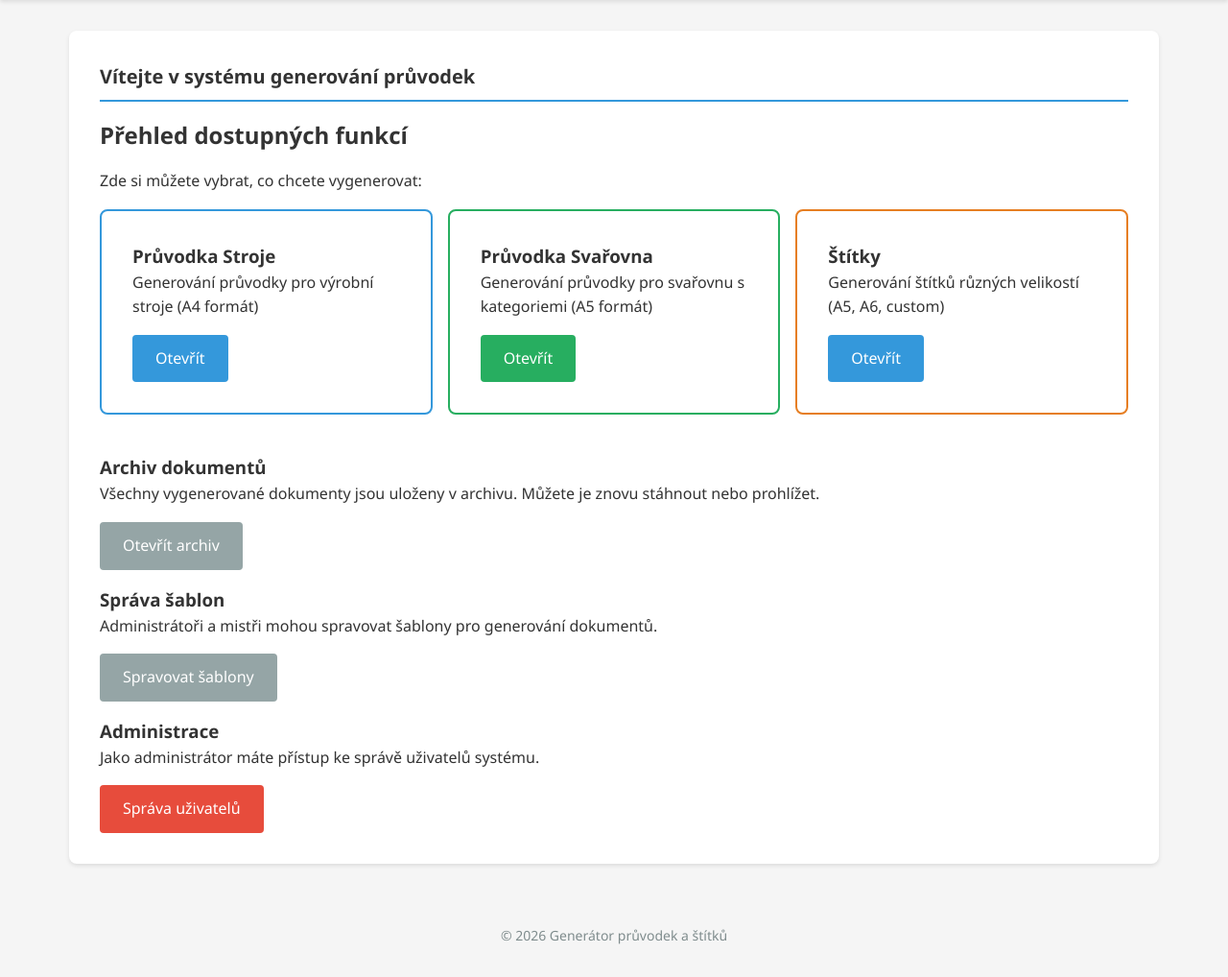
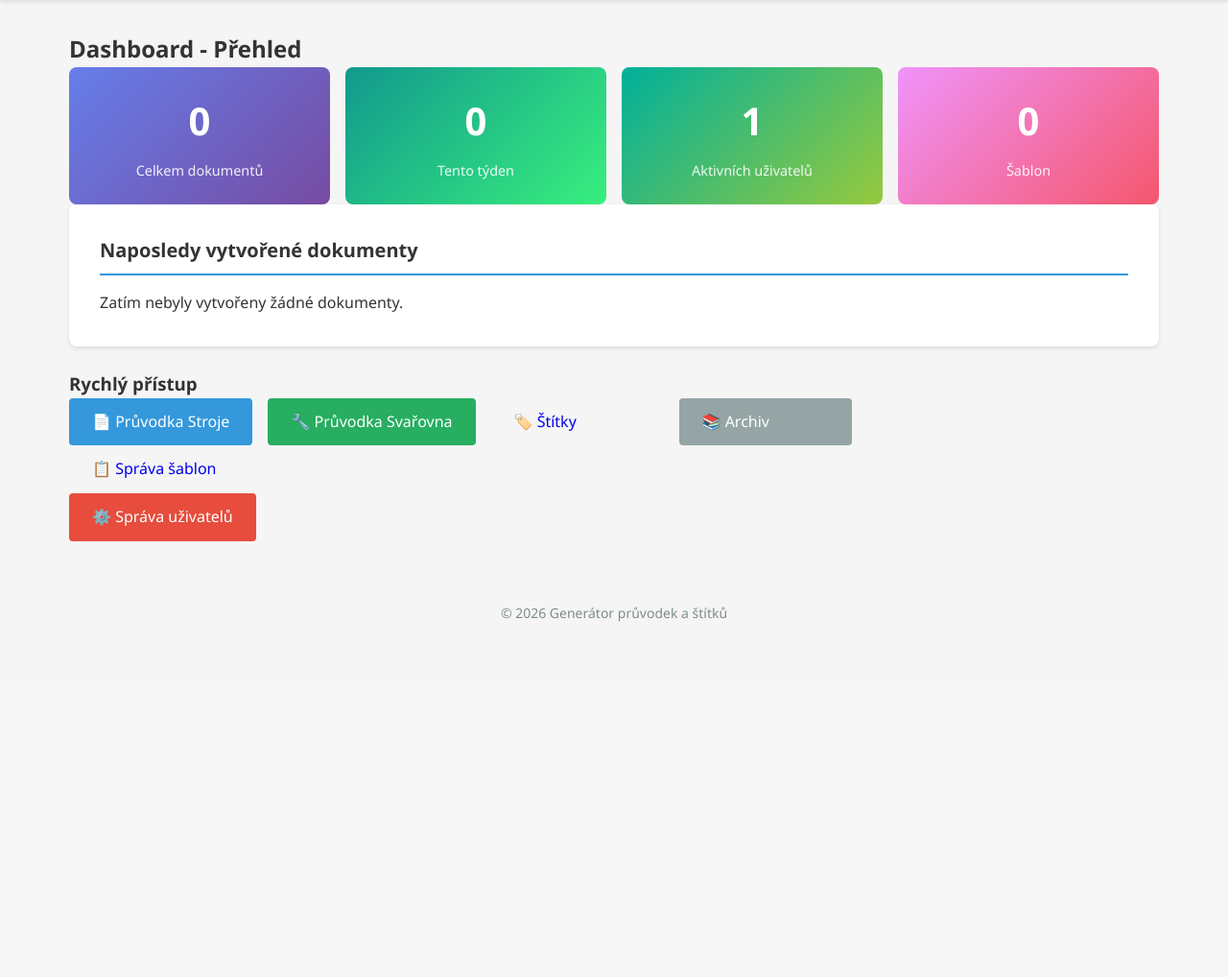
Before and after one commit to admplchmn/pruvodky, a Flask app: page / in a window 1280 px wide. Shown: the part 85-1103 px from the top of the page at 96% size. After the commit the page ends 733 px from the top, so only its background shows below. Run offline with Flask 3, Linux system fonts and the light colour scheme; a user stored in the database is signed in.

Commit message:
Add dashboard with statistics and improved homepage

```diff
--- a/app.py
+++ b/app.py
@@ -50,8 +50,41 @@ def create_app(config_class=Config):
 
     @app.route('/')
     def index():
-        """Hlavní stránka."""
-        return render_template('index.html')
+        """Hlavní stránka s dashboardem."""
+        from models import Document, User, Template
+        from datetime import datetime, timedelta
+
+        if not current_user.is_authenticated:
+            return render_template('index.html', stats=None)
+
+        # Statistiky
+        total_documents = Document.query.count()
+        total_users = User.query.filter_by(is_active=True).count()
+        total_templates = Template.query.count()
+
+        # Dokumenty za posledních 7 dní
+        week_ago = datetime.utcnow() - timedelta(days=7)
+        documents_this_week = Document.query.filter(Document.created_at >= week_ago).count()
+
+        # Dokumenty podle typu
+        doc_types = db.session.query(
+            Document.document_type,
+            db.func.count(Document.id)
+        ).group_by(Document.document_type).all()
+
+        # Poslední dokumenty
+        recent_docs = Document.query.order_by(Document.created_at.desc()).limit(5).all()
+
+        stats = {
+            'total_documents': total_documents,
+            'total_users': total_users,
+            'total_templates': total_templates,
+            'documents_this_week': documents_this_week,
+            'doc_types': dict(doc_types),
+            'recent_docs': recent_docs
+        }
+
+        return render_template('index.html', stats=stats)
 
     # Auth routes
     @app.route('/login', methods=['GET', 'POST'])
--- a/templates/index.html
+++ b/templates/index.html
@@ -3,51 +3,178 @@
 {% block title %}Domů - Generátor průvodek{% endblock %}
 
 {% block content %}
-<div class="card">
-    <div class="card-header">Vítejte v systému generování průvodek</div>
+<div class="dashboard">
+    {% if not current_user.is_authenticated %}
+        <div class="card">
+            <div class="card-header">Vítejte v systému generování průvodek</div>
+            <p class="mb-1">Pro přístup k funkcím aplikace se prosím přihlaste.</p>
+            <a href="{{ url_for('login') }}" class="btn btn-primary">Přihlásit se</a>
+        </div>
+    {% else %}
+        <!-- Statistiky -->
+        <h2 class="mb-3">Dashboard - Přehled</h2>
 
-    {% if not current_user.is_authenticated %}
-        <p class="mb-1">Pro přístup k funkcím aplikace se prosím přihlaste.</p>
-        <a href="{{ url_for('login') }}" class="btn btn-primary">Přihlásit se</a>
-    {% else %}
-        <h2 class="mb-1">Přehled dostupných funkcí</h2>
-        <p>Zde si můžete vybrat, co chcete vygenerovat:</p>
-
-        <div class="form-row mt-1">
-            <div class="card" style="box-shadow: none; border: 2px solid #3498db;">
-                <h3>Průvodka Stroje</h3>
-                <p>Generování průvodky pro výrobní stroje (A4 formát)</p>
-                <a href="{{ url_for('pruvodka_stroje') }}" class="btn btn-primary mt-1">Otevřít</a>
+        {% if stats %}
+        <div class="stats-grid">
+            <div class="stat-card primary">
+                <div class="stat-value">{{ stats.total_documents }}</div>
+                <div class="stat-label">Celkem dokumentů</div>
             </div>
-
-            <div class="card" style="box-shadow: none; border: 2px solid #27ae60;">
-                <h3>Průvodka Svařovna</h3>
-                <p>Generování průvodky pro svařovnu s kategoriemi (A5 formát)</p>
-                <a href="{{ url_for('pruvodka_svarovna') }}" class="btn btn-success mt-1">Otevřít</a>
+            <div class="stat-card success">
+                <div class="stat-value">{{ stats.documents_this_week }}</div>
+                <div class="stat-label">Tento týden</div>
             </div>
-
-            <div class="card" style="box-shadow: none; border: 2px solid #e67e22;">
-                <h3>Štítky</h3>
-                <p>Generování štítků různých velikostí (A5, A6, custom)</p>
-                <a href="{{ url_for('stitky') }}" class="btn btn-primary mt-1">Otevřít</a>
+            <div class="stat-card info">
+                <div class="stat-value">{{ stats.total_users }}</div>
+                <div class="stat-label">Aktivních uživatelů</div>
+            </div>
+            <div class="stat-card warning">
+                <div class="stat-value">{{ stats.total_templates }}</div>
+                <div class="stat-label">Šablon</div>
             </div>
         </div>
 
-        <h3 class="mt-1">Archiv dokumentů</h3>
-        <p>Všechny vygenerované dokumenty jsou uloženy v archivu. Můžete je znovu stáhnout nebo prohlížet.</p>
-        <a href="{{ url_for('archiv') }}" class="btn btn-secondary mt-1">Otevřít archiv</a>
+        <!-- Dokumenty podle typu -->
+        {% if stats.doc_types %}
+        <div class="card mt-3">
+            <div class="card-header">Dokumenty podle typu</div>
+            <div class="card-body">
+                <div class="doc-type-stats">
+                    {% for doc_type, count in stats.doc_types.items() %}
+                    <div class="doc-type-item">
+                        <span class="doc-type-name">{{ doc_type }}</span>
+                        <span class="doc-type-count">{{ count }}</span>
+                    </div>
+                    {% endfor %}
+                </div>
+            </div>
+        </div>
+        {% endif %}
+
+        <!-- Poslední dokumenty -->
+        <div class="card mt-3">
+            <div class="card-header">Naposledy vytvořené dokumenty</div>
+            <div class="card-body">
+                {% if stats.recent_docs %}
+                <table class="table table-sm">
+                    <thead>
+                        <tr>
+                            <th>Název</th>
+                            <th>Typ</th>
+                            <th>Výrobní číslo</th>
+                            <th>Datum</th>
+                        </tr>
+                    </thead>
+                    <tbody>
+                        {% for doc in stats.recent_docs %}
+                        <tr>
+                            <td><a href="{{ url_for('view_document', doc_id=doc.id) }}">{{ doc.title }}</a></td>
+                            <td><span class="badge badge-secondary">{{ doc.document_type }}</span></td>
+                            <td>{{ doc.production_number or '-' }}</td>
+                            <td>{{ doc.created_at.strftime('%d.%m.%Y %H:%M') }}</td>
+                        </tr>
+                        {% endfor %}
+                    </tbody>
+                </table>
+                {% else %}
+                <p class="text-muted">Zatím nebyly vytvořeny žádné dokumenty.</p>
+                {% endif %}
+            </div>
+        </div>
+        {% endif %}
+
+        <!-- Rychlé akce -->
+        <h3 class="mt-4 mb-2">Rychlý přístup</h3>
+        <div class="action-buttons">
+            <a href="{{ url_for('pruvodka_stroje') }}" class="btn btn-lg btn-primary">
+                📄 Průvodka Stroje
+            </a>
+            <a href="{{ url_for('pruvodka_svarovna') }}" class="btn btn-lg btn-success">
+                🔧 Průvodka Svařovna
+            </a>
+            <a href="{{ url_for('stitky') }}" class="btn btn-lg btn-warning">
+                🏷️ Štítky
+            </a>
+            <a href="{{ url_for('archiv') }}" class="btn btn-lg btn-secondary">
+                📚 Archiv
+            </a>
+        </div>
 
         {% if current_user.role in ['admin', 'mistr'] %}
-        <h3 class="mt-1">Správa šablon</h3>
-        <p>Administrátoři a mistři mohou spravovat šablony pro generování dokumentů.</p>
-        <a href="{{ url_for('sablony') }}" class="btn btn-secondary mt-1">Spravovat šablony</a>
+        <div class="mt-3">
+            <a href="{{ url_for('sablony') }}" class="btn btn-info">📋 Správa šablon</a>
+        </div>
         {% endif %}
 
         {% if current_user.role == 'admin' %}
-        <h3 class="mt-1">Administrace</h3>
-        <p>Jako administrátor máte přístup ke správě uživatelů systému.</p>
-        <a href="{{ url_for('admin_users') }}" class="btn btn-danger mt-1">Správa uživatelů</a>
+        <div class="mt-3">
+            <a href="{{ url_for('admin_users') }}" class="btn btn-danger">⚙️ Správa uživatelů</a>
+        </div>
         {% endif %}
     {% endif %}
 </div>
+
+<style>
+.dashboard .stats-grid {
+    display: grid;
+    grid-template-columns: repeat(auto-fit, minmax(200px, 1fr));
+    gap: 1rem;
+}
+
+.dashboard .stat-card {
+    padding: 1.5rem;
+    border-radius: 8px;
+    color: white;
+    text-align: center;
+}
+
+.dashboard .stat-card.primary { background: linear-gradient(135deg, #667eea 0%, #764ba2 100%); }
+.dashboard .stat-card.success { background: linear-gradient(135deg, #11998e 0%, #38ef7d 100%); }
+.dashboard .stat-card.info { background: linear-gradient(135deg, #00b09b 0%, #96c93d 100%); }
+.dashboard .stat-card.warning { background: linear-gradient(135deg, #f093fb 0%, #f5576c 100%); }
+
+.dashboard .stat-value {
+    font-size: 2.5rem;
+    font-weight: bold;
+    margin-bottom: 0.5rem;
+}
+
+.dashboard .stat-label {
+    font-size: 0.9rem;
+    opacity: 0.9;
+}
+
+.dashboard .doc-type-stats {
+    display: flex;
+    flex-wrap: wrap;
+    gap: 1rem;
+}
+
+.dashboard .doc-type-item {
+    flex: 1;
+    min-width: 150px;
+    padding: 0.75rem;
+    background: #f8f9fa;
+    border-radius: 4px;
+    display: flex;
+    justify-content: space-between;
+    align-items: center;
+}
+
+.dashboard .doc-type-count {
+    font-weight: bold;
+    font-size: 1.2rem;
+    color: #495057;
+}
+
+.dashboard .action-buttons {
+    display: flex;
+    flex-wrap: wrap;
+    gap: 1rem;
+}
+
+.dashboard .btn-lg {
+    min-width: 180px;
+}
+</style>
 {% endblock %}
```
